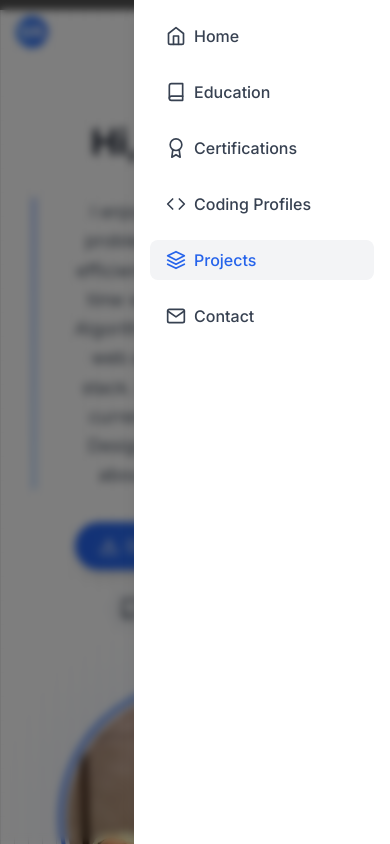
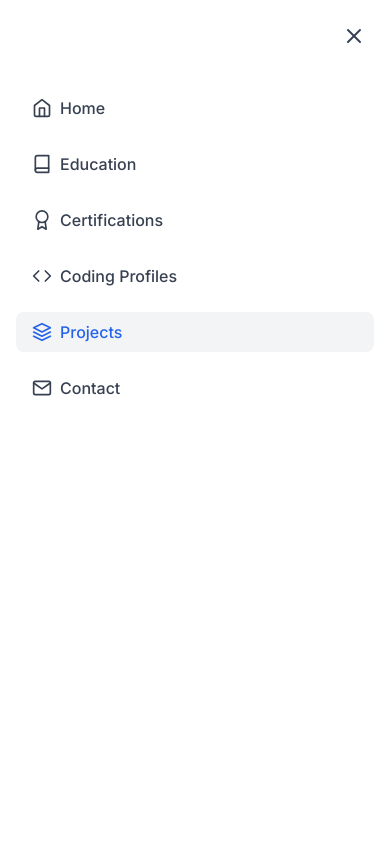
Before and after one commit to Vasuaghera/Portfolio, a React (Vite) app: page / in a window 390 px wide. Both pictures are taken after a click on the element 354 px from the left and 32 px from the top of the page. Shown: the top 844 px of the page. Built offline with nearby package versions, Linux system fonts and the light colour scheme.

Commit message:
feat: Add dedicated close button to mobile sidebar

```diff
--- a/src/components/Navbar.jsx
+++ b/src/components/Navbar.jsx
@@ -93,7 +93,7 @@ const Navbar = () => {
   ];
 
   return (
-    <div className={`fixed top-0 left-0 right-0 z-50 ${
+    <div className={`fixed top-0 left-0 right-0 z-[100] ${
       isScrolled
         ? 'bg-white/95 dark:bg-gray-900/95 backdrop-blur-lg shadow-lg'
         : 'bg-transparent'
@@ -183,19 +183,33 @@ const Navbar = () => {
 
       {/* Mobile Menu Backdrop */}
       {isMobileMenuOpen && (
-        <div
-          className="fixed inset-0 bg-black/50 backdrop-blur-sm md:hidden"
+        <motion.div
+          initial={{ opacity: 0 }}
+          animate={{ opacity: 1 }}
+          exit={{ opacity: 0 }}
+          className="fixed inset-0 bg-black/80 backdrop-blur-lg md:hidden z-[90]"
           onClick={handleCloseMobileMenu}
+          style={{ position: 'fixed', top: 0, left: 0, right: 0, bottom: 0 }}
         />
       )}
 
       {/* Mobile Menu */}
-      <div
-        className={`fixed top-0 right-0 h-screen w-64 bg-white dark:bg-gray-900 shadow-lg md:hidden z-50 ${
-          isMobileMenuOpen ? 'translate-x-0' : 'translate-x-full'
-        }`}
+      <motion.div
+        initial={{ x: "100%" }}
+        animate={{ x: isMobileMenuOpen ? 0 : "100%" }}
+        transition={{ type: "spring", damping: 20 }}
+        className="fixed top-0 right-0 h-screen w-full bg-white dark:bg-gray-900 shadow-2xl md:hidden z-[95]"
       >
         <div className="flex flex-col p-4 space-y-4">
+          <div className="flex justify-end mb-4">
+            <button
+              onClick={handleCloseMobileMenu}
+              className="p-2 rounded-lg hover:bg-gray-100 dark:hover:bg-gray-800 cursor-pointer"
+              aria-label="Close menu"
+            >
+              <FiX className="w-6 h-6 text-gray-700 dark:text-gray-200" />
+            </button>
+          </div>
           {navItems.map((item) => (
             <div
               key={item.id}
@@ -213,7 +227,7 @@ const Navbar = () => {
             </div>
           ))}
         </div>
-      </div>
+      </motion.div>
     </div>
   );
 };
```
